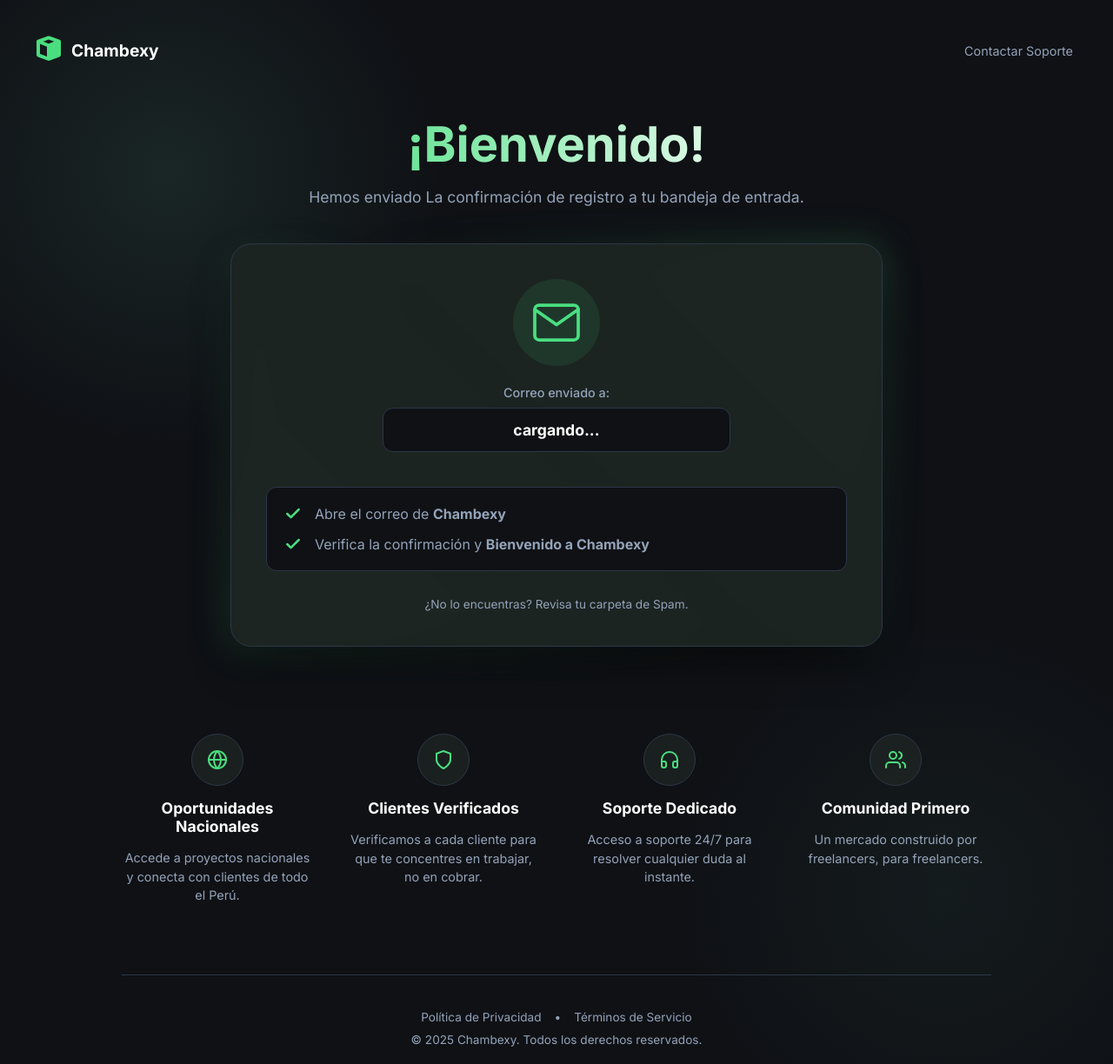
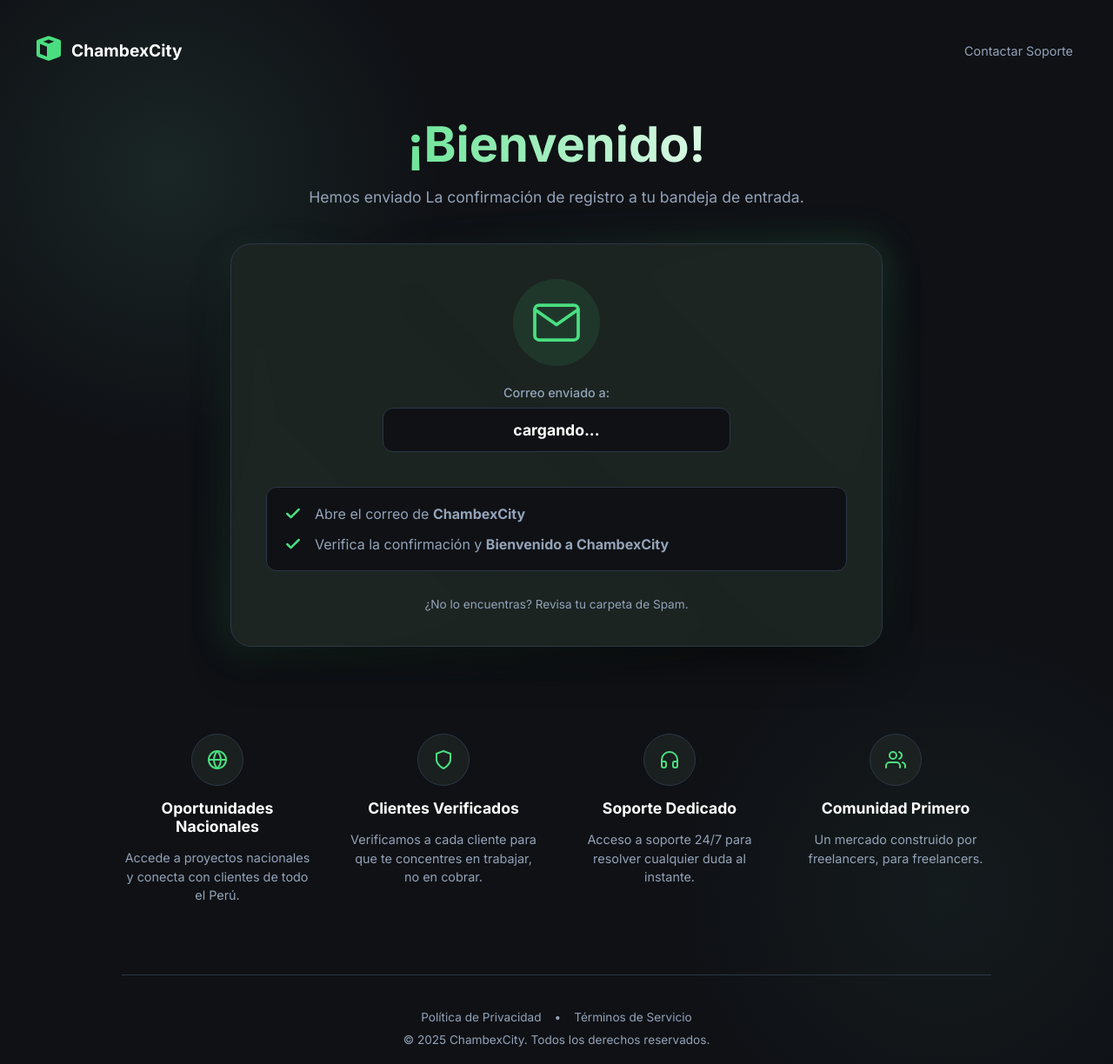
Before and after one commit to alphajob-plataforma/Alpha-job, a Next.js app: page /verificado in a window 1280 px wide. Shown: the whole page at 87% size. Built offline with nearby package versions, Linux system fonts and the light colour scheme.

Commit message:
cambio de nombre

```diff
--- a/src/app/(public)/verificado/page.js
+++ b/src/app/(public)/verificado/page.js
@@ -46,7 +46,7 @@
             <div style={{color: theme.primary}}>
                 <svg width="32" height="32" viewBox="0 0 48 48" fill="none"><path clipRule="evenodd" d="M24 18.4228L42 11.475V34.3663C42 34.7796 41.7457 35.1504 41.3601 35.2992L24 42V18.4228Z" fill="currentColor" fillRule="evenodd"></path><path clipRule="evenodd" d="M24 8.18819L33.4123 11.574L24 15.2071L14.5877 11.574L24 8.18819ZM9 15.8487L21 20.4805V37.6263L9 32.9945V15.8487ZM27 37.6263V20.4805L39 15.8487V32.9945L27 37.6263ZM25.354 2.29885C24.4788 1.98402 23.5212 1.98402 22.646 2.29885L4.98454 8.65208C3.7939 9.08038 3 10.2097 3 11.475V34.3663C3 36.0196 4.01719 37.5026 5.55962 38.098L22.9197 44.7987C23.6149 45.0671 24.3851 45.0671 25.0803 44.7987L42.4404 38.098C43.9828 37.5026 45 36.0196 45 34.3663V11.475C45 10.2097 44.2061 9.08038 43.0155 8.65208L25.354 2.29885Z" fill="currentColor" fillRule="evenodd"></path></svg>
              </div>
-            <span style={styles.logoText}>Chambexy</span>
+            <span style={styles.logoText}>ChambexCity</span>
           </div>
           <button onClick={() => setShowModal(true)} style={styles.headerLink}>
             Contactar Soporte
@@ -99,10 +99,10 @@
                     border: `1px solid ${theme.borderLight}`
                 }}>
                     <div style={{display: 'flex', alignItems: 'center', gap: '15px'}}>
-                        <Icons.Check /> <span style={{color: theme.textSecondary}}>Abre el correo de <strong>Chambexy</strong></span>
+                        <Icons.Check /> <span style={{color: theme.textSecondary}}>Abre el correo de <strong>ChambexCity</strong></span>
                     </div>
                     <div style={{display: 'flex', alignItems: 'center', gap: '15px'}}>
-                        <Icons.Check /> <span style={{color: theme.textSecondary}}>Verifica la confirmación y <strong>Bienvenido a Chambexy</strong></span>
+                        <Icons.Check /> <span style={{color: theme.textSecondary}}>Verifica la confirmación y <strong>Bienvenido a ChambexCity</strong></span>
                     </div>
                 </div>
 
@@ -145,7 +145,7 @@
                 <span>•</span>
                 <button style={styles.footerLink}>Términos de Servicio</button>
             </div>
-            © 2025 Chambexy. Todos los derechos reservados.
+            © 2025 ChambexCity. Todos los derechos reservados.
         </footer>
 
       </div>
@@ -155,7 +155,7 @@
         <div style={styles.modalOverlay}>
             <div style={styles.modalBox}>
                 <div style={styles.modalHeader}>
-                    <h2 style={styles.modalTitle}>Soporte Chambexy</h2>
+                    <h2 style={styles.modalTitle}>Soporte ChambexCity</h2>
                     <button onClick={() => setShowModal(false)} style={styles.closeModalBtn}>
                         <Icons.X />
                     </button>
```
